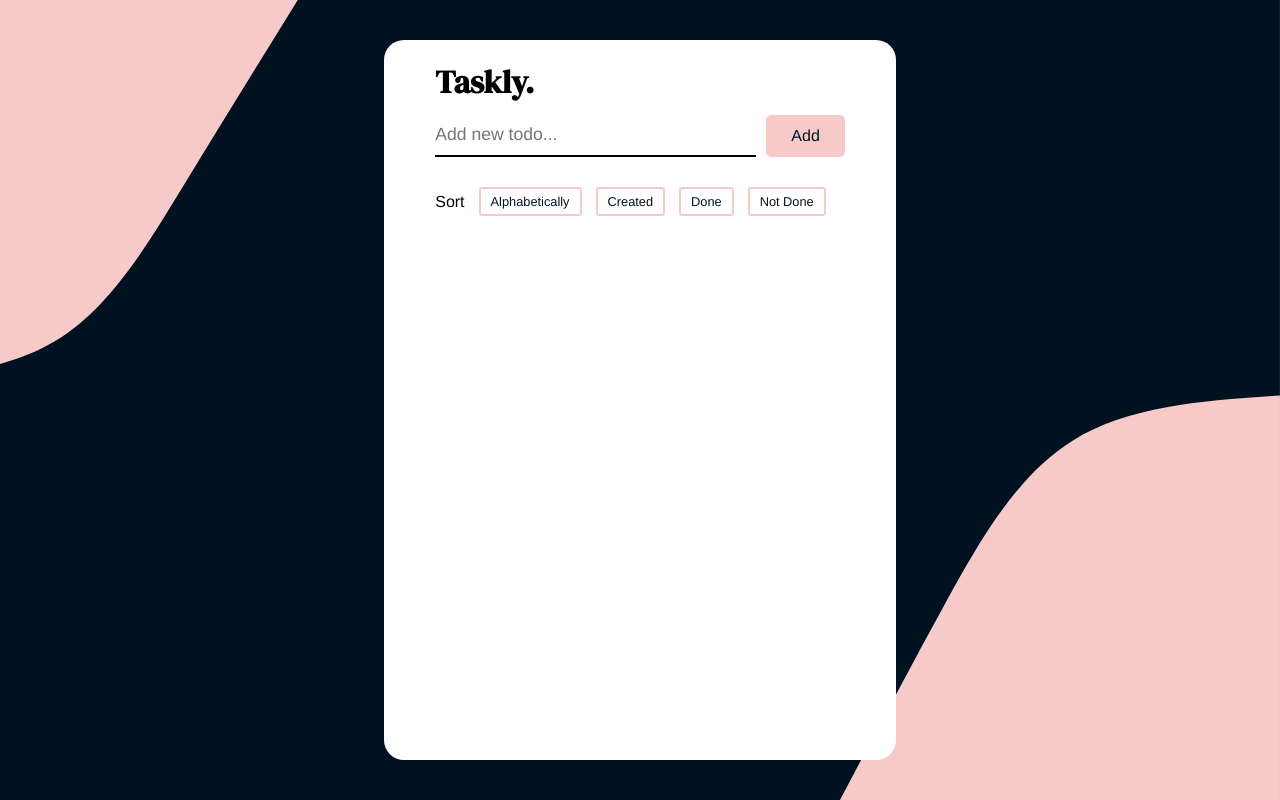
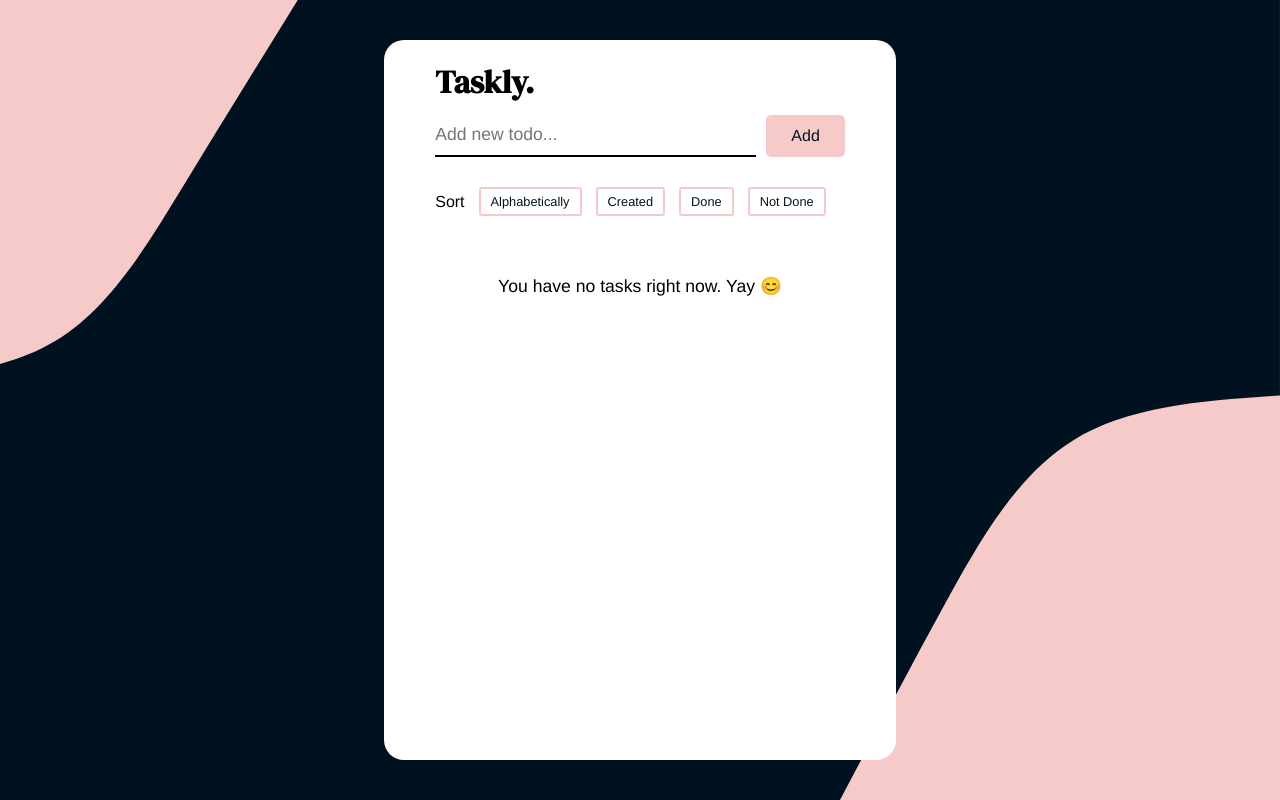
Before and after one commit to malin-nilsson/React-TodoApp, a React (Create React App) app: page / in a window 1280 px wide. Built offline with nearby package versions, Linux system fonts and the light colour scheme.

Commit message:
Display placeholder when task list is empty

```diff
--- a/src/components/TodoItem.tsx
+++ b/src/components/TodoItem.tsx
@@ -1,5 +1,6 @@
 import React from 'react'
 import { Todo } from '../models/Todo'
+import TodoSort from './TodoSort';
 
 interface ITodoItemProps {
     todos: Todo[];
@@ -16,11 +17,14 @@ export default function TodoItem(props: ITodoItemProps) {
         props.toggleTodo(id)
     }
 
+    const emptyHTML = <p className="placeholder-no-todos">You have no tasks right now. Yay &#128522;</p>
 
+    if (props.todos.length === 0) {
+        return emptyHTML
+    }
 
     const todoHTML = props.todos.map((todo) => {
-        return <div className="todo" key={todo.id}
-        >
+        return <div className="todo" key={todo.id}>
 
             {todo.done ? (
                 <div className="todo-done">
@@ -78,6 +82,7 @@ export default function TodoItem(props: ITodoItemProps) {
 
     return (
         <div className="todo-box">
+
             {todoHTML}
         </div>
     )
--- a/src/styling/components/_todo-item.scss
+++ b/src/styling/components/_todo-item.scss
@@ -60,6 +60,11 @@ input[type='checkbox'] {
     display: flex;
 }
 
+.placeholder-no-todos {
+    padding: 60px 20px;
+    font-size: 1.1rem;
+}
+
 svg:hover {
     cursor: pointer;
 }
--- a/src/styling/core/_layout.scss
+++ b/src/styling/core/_layout.scss
@@ -11,7 +11,7 @@
 
 .todo-wrapper {
     @include mixins.flex(column, flex-start, center, 0);
-    width: 95%;
+    width: 90%;
     height: 90vh;
     margin: 40px auto;
     background-color: #fff;
```
